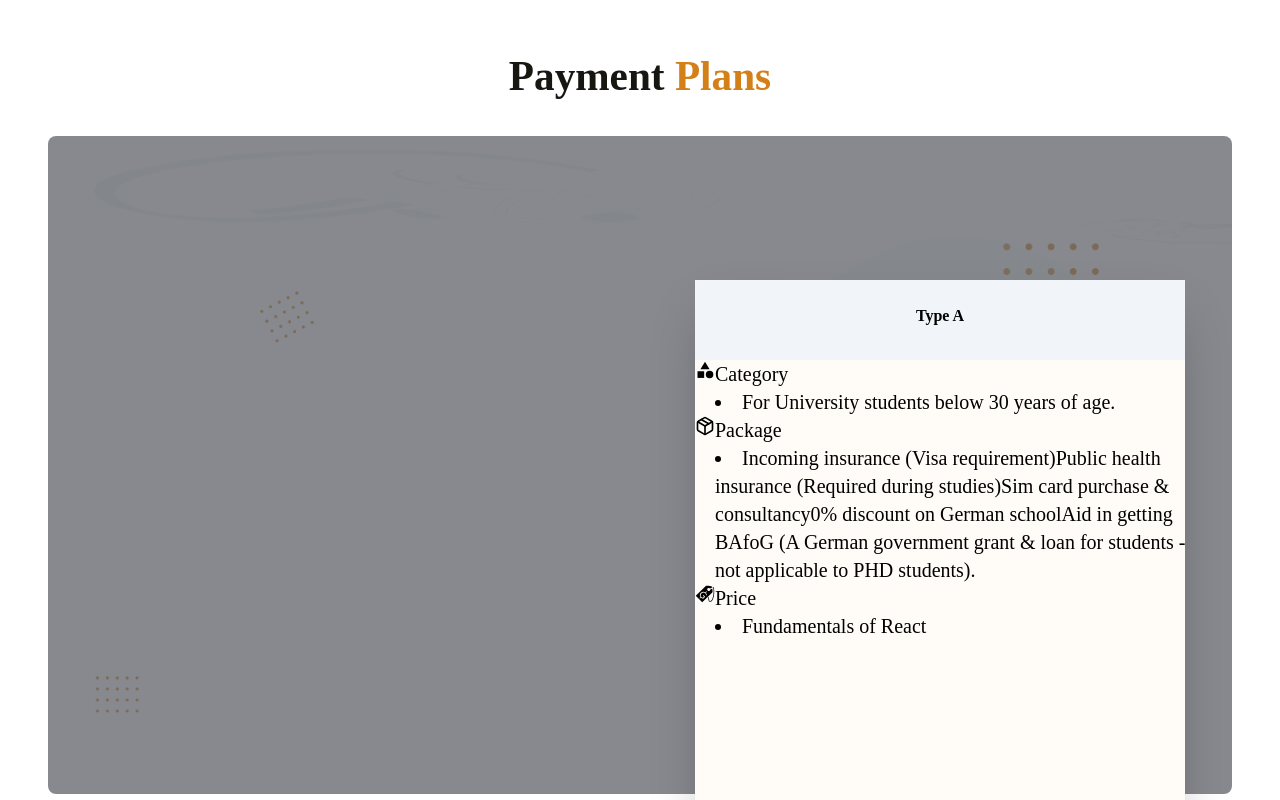
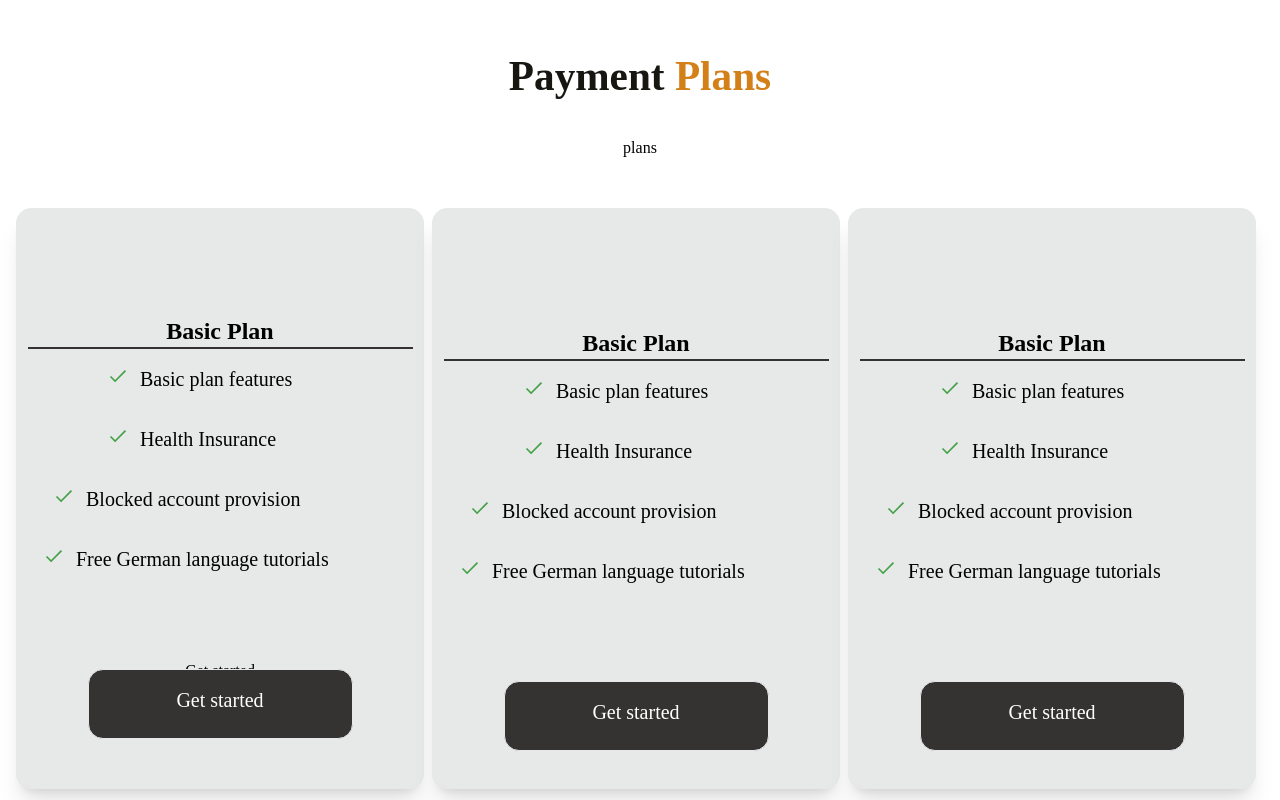
Before and after one commit to Welcomeme-berlin/frontend, a React (Create React App) app: page / in a window 1280 px wide. Shown: the part 1420-2220 px from the top of the page. Built offline with nearby package versions, Linux system fonts and the light colour scheme.

Commit message:
deleted unnecessary components

```diff
--- a/src/components/Landingpage.jsx
+++ b/src/components/Landingpage.jsx
@@ -11,7 +11,6 @@ import SliderComponent from "./Slider";
 import Testimonials from "./TestimonialSlide";
 import AccordionComponent from "./Accordion";
 import Button from "./Button";
-import Imageoverlay from "./imageOverlay";
 
 const Landingpage = () => {
   return (
@@ -63,7 +62,7 @@ const Landingpage = () => {
               </p>
             </div>
           </div>
-          <Imageoverlay />
+          <div>plans</div>
         </div>
         <div
           className="flex items-center justify-center
--- a/src/components/List.jsx
+++ /dev/null
@@ -1,4 +0,0 @@
-const List = ({ items }) => {
-  return <li>{items}</li>;
-};
-export default List;
--- a/src/components/Planoffer.jsx
+++ /dev/null
@@ -1,24 +0,0 @@
-import List from "./List";
-const Planoffer = ({ offers }) => {
-  return (
-    <div>
-      <div className="w-full max-w-[578px] h-[80px] bg-slate-100 text-center font-bold pt-6">
-        <p>{offers.Type}</p>
-      </div>
-      {offers.parts.map((part) => {
-        return (
-          <div className="flex text-xl w-[500px]">
-            <div>
-              <part.IconTitle />
-            </div>
-            <div className="w-100%">
-              <h3>{part.title}</h3>
-              <List items={part.details} />
-            </div>
-          </div>
-        );
-      })}
-    </div>
-  );
-};
-export default Planoffer;
--- a/src/components/Slider.jsx
+++ b/src/components/Slider.jsx
@@ -30,7 +30,7 @@ export default function SliderComponent() {
               </p>
               <Button
                 text="Login"
-                style="w-[265px] h-[70px] bg-[#FAE7CF] border rounded-[15px] text-[#995D14] text-center text-xl py-4 relative top-20 hover:bg-white hover:text-[#343331] hover:font-semibold"
+                style="w-[265px] h-[70px] bg-[#FAE7CF] border rounded-[15px] text-[#995D14] text-center text-xl py-4 relative top-20 hover:bg-white hover:text-[#343331] hover:font-semibold mr-4"
               />
               <Button
                 text="Sign Up"
@@ -54,9 +54,14 @@ export default function SliderComponent() {
                 <br /> the requirement for Visa application and others in <br />{" "}
                 an easy catch just for you
               </p>
-              <button className="mt-14 bg-[#343331] text-white text-2xl w-[291px] h-20 border rounded-[15px]">
-                Get Started
-              </button>
+              <Button
+                text="Login"
+                style="w-[265px] h-[70px] bg-[#FAE7CF] border rounded-[15px] text-[#995D14] text-center text-xl py-4 relative top-20 hover:bg-white hover:text-[#343331] hover:font-semibold mr-4"
+              />
+              <Button
+                text="Sign Up"
+                style="w-[265px] h-[70px] bg-[#D38019] border rounded-[15px] text-white text-center text-xl py-4 relative top-20 hover:bg-white hover:text-[#343331] hover:font-semibold"
+              />
             </div>
             <div className="w-[364px] h-[552px] mt-4">
               <img src={Doctors} alt="house" />
@@ -79,9 +84,14 @@ export default function SliderComponent() {
                 <br /> faster pace through German bureacracy in just <br /> one
                 click
               </p>
-              <button className="mt-14 bg-[#343331] text-white text-2xl w-[291px] h-20 border rounded-[15px]">
-                Get Started
-              </button>
+              <Button
+                text="Login"
+                style="w-[265px] h-[70px] bg-[#FAE7CF] border rounded-[15px] text-[#995D14] text-center text-xl py-4 relative top-20 hover:bg-white hover:text-[#343331] hover:font-semibold mr-4"
+              />
+              <Button
+                text="Sign Up"
+                style="w-[265px] h-[70px] bg-[#D38019] border rounded-[15px] text-white text-center text-xl py-4 relative top-20 hover:bg-white hover:text-[#343331] hover:font-semibold"
+              />
             </div>
             <div className="w-[433px] h-[433px] mt-4">
               <img src={Wallet} alt="house" />
@@ -101,9 +111,14 @@ export default function SliderComponent() {
                 <br /> faster pace through German bureacracy in just <br /> one
                 click
               </p>
-              <button className="mt-14 bg-[#343331] text-white text-2xl w-[291px] h-20 border rounded-[15px]">
-                Get Started
-              </button>
+              <Button
+                text="Login"
+                style="w-[265px] h-[70px] bg-[#FAE7CF] border rounded-[15px] text-[#995D14] text-center text-xl py-4 relative top-20 hover:bg-white hover:text-[#343331] hover:font-semibold mr-4"
+              />
+              <Button
+                text="Sign Up"
+                style="w-[265px] h-[70px] bg-[#D38019] border rounded-[15px] text-white text-center text-xl py-4 relative top-20 hover:bg-white hover:text-[#343331] hover:font-semibold"
+              />
             </div>
             <div className="w-[401px] h-[529px] mt-4">
               <img src={People} alt="house" />
@@ -123,9 +138,14 @@ export default function SliderComponent() {
                 <br /> faster pace through German bureacracy in just <br /> one
                 click
               </p>
-              <button className="mt-14 bg-[#343331] text-white text-2xl w-[291px] h-20 border rounded-[15px]">
-                Get Started
-              </button>
+              <Button
+                text="Login"
+                style="w-[265px] h-[70px] bg-[#FAE7CF] border rounded-[15px] text-[#995D14] text-center text-xl py-4 relative top-20 hover:bg-white hover:text-[#343331] hover:font-semibold mr-4"
+              />
+              <Button
+                text="Sign Up"
+                style="w-[265px] h-[70px] bg-[#D38019] border rounded-[15px] text-white text-center text-xl py-4 relative top-20 hover:bg-white hover:text-[#343331] hover:font-semibold"
+              />
             </div>
             <div className="w-[346px] h-[531px] mt-4">
               <img src={Robot} alt="house" />
--- a/src/components/Typecards.jsx
+++ /dev/null
@@ -1,50 +0,0 @@
-import Planoffer from "./Planoffer";
-import { FiPackage } from "react-icons/fi";
-import { MdCategory } from "react-icons/md";
-import { GiPriceTag } from "react-icons/gi";
-const Typecards = () => {
-  const offers = [
-    {
-      Type: "Type A",
-      parts: [
-        {
-          title: "Category",
-          details: ["For University students below 30 years of age."],
-          IconTitle: MdCategory,
-        },
-        {
-          title: "Package",
-          details: [
-            "Incoming insurance (Visa requirement)",
-            "Public health insurance (Required during studies)",
-            "Sim card purchase & consultancy",
-            "0% discount on German school",
-            "Aid in getting BAfoG (A German government grant & loan for students - not applicable to PHD students).",
-          ],
-          IconTitle: FiPackage,
-        },
-        {
-          title: "Price",
-          details: ["Fundamentals of React"],
-          IconTitle: GiPriceTag,
-        },
-      ],
-    },
-    {
-      Type: "Type B",
-      parts: [
-        {
-          name: "Fundamentals of React",
-          exercises: 10,
-        },
-      ],
-    },
-  ];
-  return (
-    <div className="w-full shadow-2xl max-w-[490px] h-[890px] bg-[#FFFCF8] ml-[600px] right top-[1700px] absolute items-center">
-      <Planoffer offers={offers[0]} />
-    </div>
-  );
-};
-
-export default Typecards;
--- a/src/components/imageOverlay.jsx
+++ /dev/null
@@ -1,18 +0,0 @@
-import img from "../assets/accBackground.png";
-import Typecards from "./Typecards";
-const Imageoverlay = () => {
-  return (
-    <>
-      <div className="w-full max-w-[1243px] h-[658px] rounded-lg shadow-1xl overflow-hidden relative">
-        <img
-          className="absolute inset-0 h-full w-full object-cover"
-          src={img}
-        />
-        <div className="absolute inset-0 bg-gray-900 bg-opacity-50"></div>
-      </div>
-      <Typecards />
-    </>
-  );
-};
-
-export default Imageoverlay;
--- a/src/pages/homePage.js
+++ b/src/pages/homePage.js
@@ -1,6 +1,6 @@
-import React from 'react';
-import Landingpage from '../components/Landingpage';
-import Navbar from '../components/Navbar';
+import React from "react";
+import Landingpage from "../components/Landingpage";
+import Navbar from "../components/Navbar";
 
 const Home = () => {
   return (
```
Also changed, not shown: src/index.js (+6 -6 lines), src/pages/login.js (+4 -4 lines), src/pages/signup.js (+4 -4 lines).
